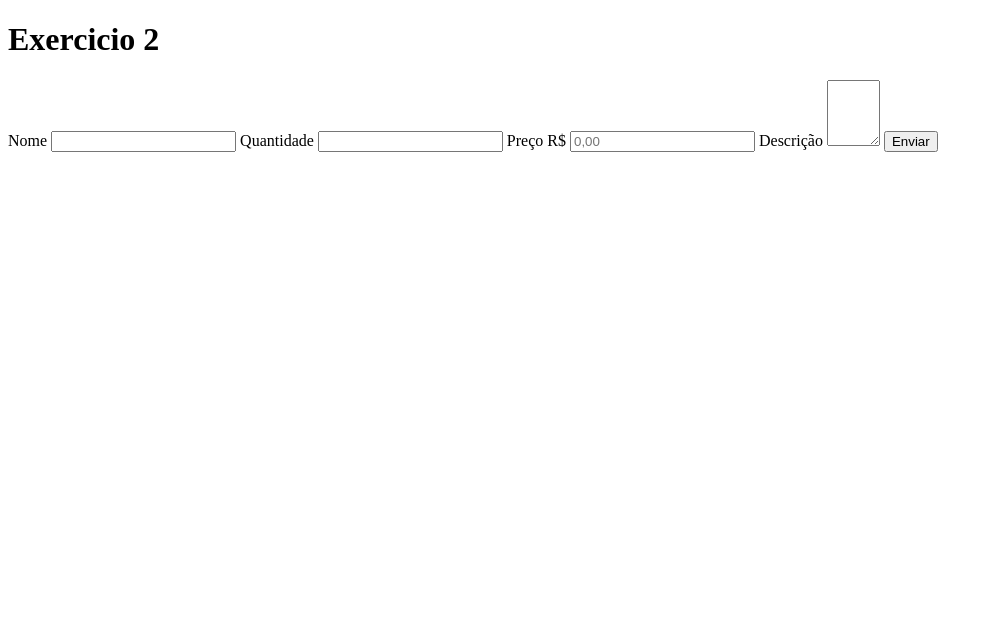
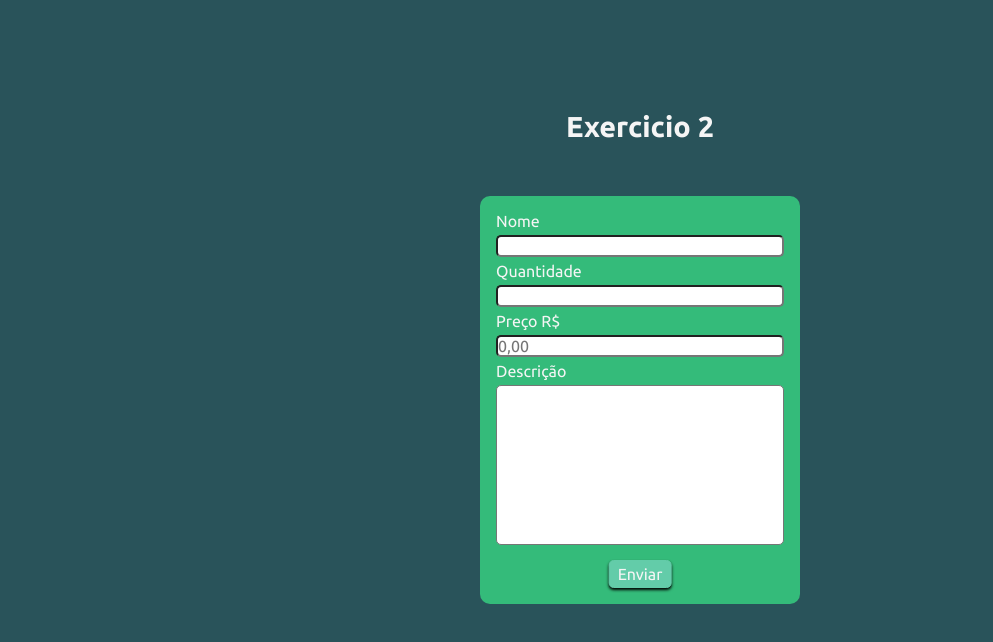
Before and after one commit to LucasDCoelho/Exercise_Digital_College, a plain HTML site: page Table_2/index.html in a window 1280 px wide. Shown: the whole page, without its empty margins (0-993 px from the left). Drawn offline with Linux system fonts and the light colour scheme; the site is published under a folder, as on GitHub Pages, so addresses that start at the root find nothing.

Commit message:
Update index.html

```diff
--- a/Table_2/index.html
+++ b/Table_2/index.html
@@ -4,7 +4,7 @@
         <meta charset="UTF-8">
         <meta http-equiv="X-UA-Compatible" content="IE=edge">
         <meta name="viewport" content="width=device-width, initial-scale=1.0">
-        <link rel="stylesheet" href="/Table_2/CSS/style.css">
+        <link rel="stylesheet" href="./CSS/style.css">
         <title>Document</title>
     </head>
     <body>
```
